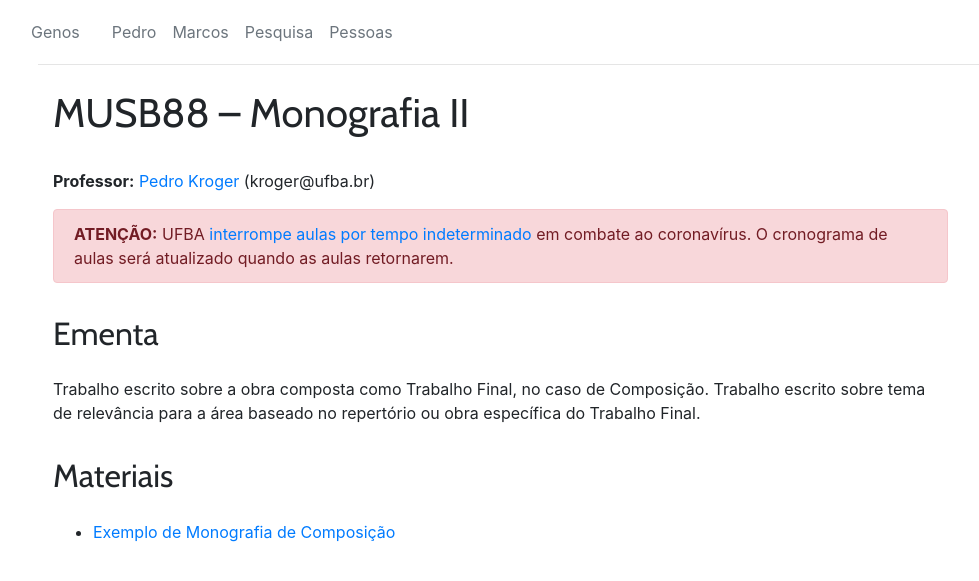
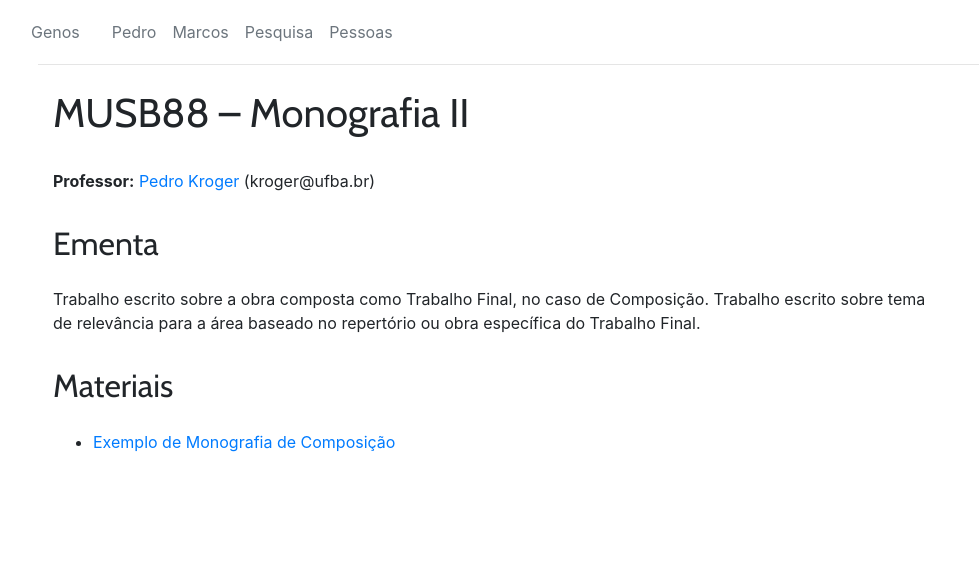
Before and after one commit to kroger/genosmus, a Jekyll site: the page built from _pedro/2019.2/musb88.md, in a window 1280 px wide. Shown: the top 581 px of the page, without its empty margins (47-1026 px from the left). Built offline with Jekyll 4.4.1, drawn with Linux system fonts in a browser that asks for light colours; nearby versions of some CDN libraries.

Commit message:
Retira aviso covid

```diff
--- a/_layouts/disciplinak.html
+++ b/_layouts/disciplinak.html
@@ -10,11 +10,4 @@ layout: default
   ({{ docente.email }})
 </p>
 
-<div class="alert alert-danger" role="alert">
-  <strong>ATENÇÃO:</strong>
-  UFBA <a href="https://www.ufba.br/ufba_em_pauta/ufba-interrompe-atividades-por-tempo-indeterminado-em-combate-ao-coronavirus">interrompe
-  aulas por tempo indeterminado</a> em combate ao coronavírus. O
-  cronograma de aulas será atualizado quando as aulas retornarem.
-</div>
-
 {{ content | toc }}
```
